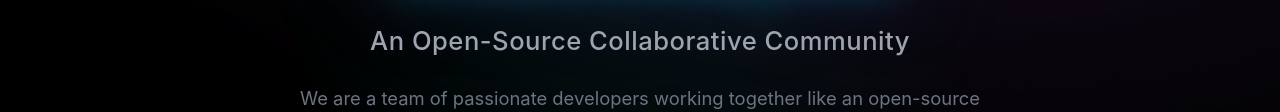
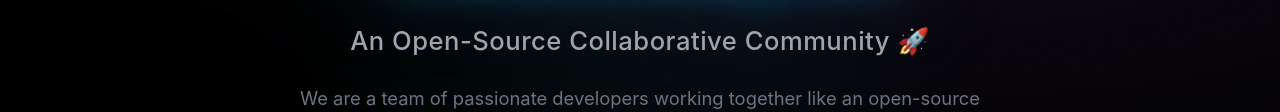
Before and after one commit to cybertech-18/Codecatalysts, a plain HTML site: page index.html in a window 1280 px wide. Shown: the part 421-533 px from the top of the page. Drawn offline with Linux system fonts and the light colour scheme; animation ran at ten frames a second.

Commit message:
Test deployment: Add rocket emoji to hero subtitle

```diff
--- a/index.html
+++ b/index.html
@@ -40,7 +40,7 @@
         <div class="container">
             <div class="hero-content">
                 <h1 class="hero-title">Welcome to <span class="highlight">Codecatalysts</span></h1>
-                <p class="hero-subtitle">An Open-Source Collaborative Community</p>
+                <p class="hero-subtitle">An Open-Source Collaborative Community 🚀</p>
                 <p class="hero-description">We are a team of passionate developers working together like an open-source society. We ideate, collaborate, and build innovative projects that make a difference.</p>
                 <div class="hero-buttons">
                     <a href="#team" class="btn btn-primary">Meet Our Team</a>
```
